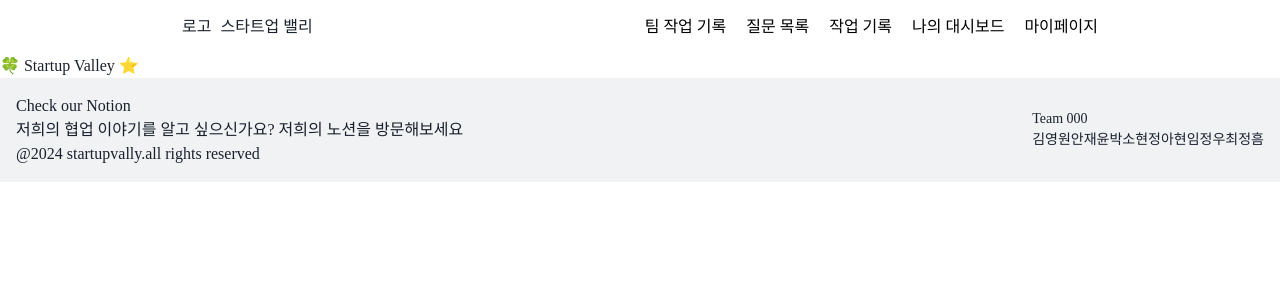
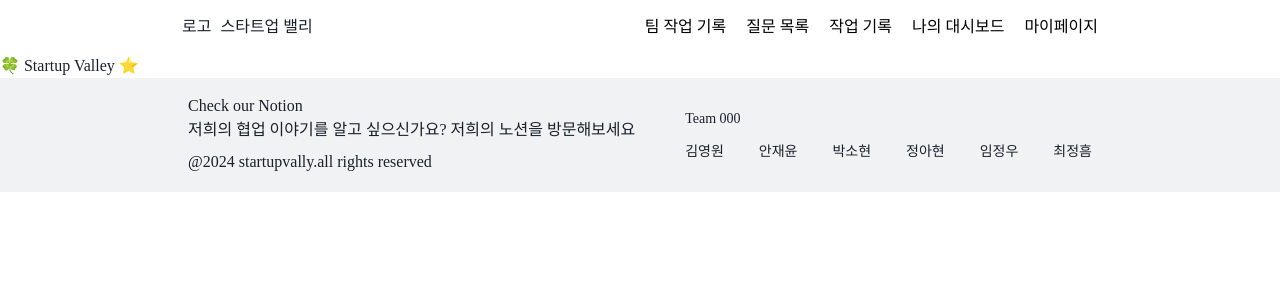
Before and after one commit to 9oormthon-univ/2024_BEOTKKOTTHON_TEAM_28_FE, a React (Vite) app: page / in a window 1280 px wide. Shown: the top 300 px of the page. Built offline with nearby package versions, Linux system fonts and the light colour scheme; a web font is replaced by a local one.

Commit message:
feat: footer 마크업 진행

```diff
--- a/src/component/common/layout/Footer.jsx
+++ b/src/component/common/layout/Footer.jsx
@@ -3,15 +3,15 @@ import { Flex, Text } from '@chakra-ui/react';
 const Footer = () => {
   return (
     <footer>
-      <Flex justify='space-between' p='4' bg='#F0F2F4'>
+      <Flex justify='space-between' p='16px 188px' bg='#F0F2F4'>
         <Flex direction='column'>
           <Text>Check our Notion</Text>
           <Text>저희의 협업 이야기를 알고 싶으신가요? 저희의 노션을 방문해보세요</Text>
-          <Text>@2024 startupvally.all rights reserved</Text>
+          <Text mt='8px'>@2024 startupvally.all rights reserved</Text>
         </Flex>
         <Flex direction='column' p='14px 0'>
           <Text fontSize='sm'>Team 000</Text>
-          <Flex>
+          <Flex gap='35px' mt='12px'>
             <Text fontSize='sm'>김영원</Text>
             <Text fontSize='sm'>안재윤</Text>
             <Text fontSize='sm'>박소현</Text>
```
